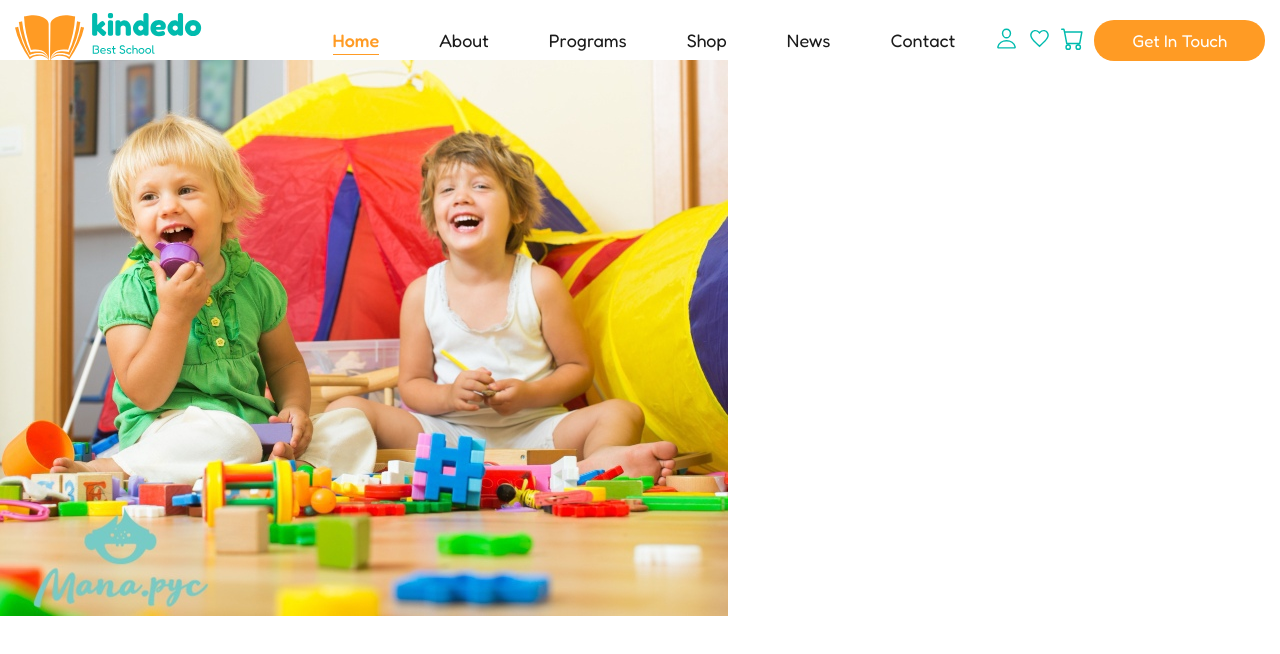
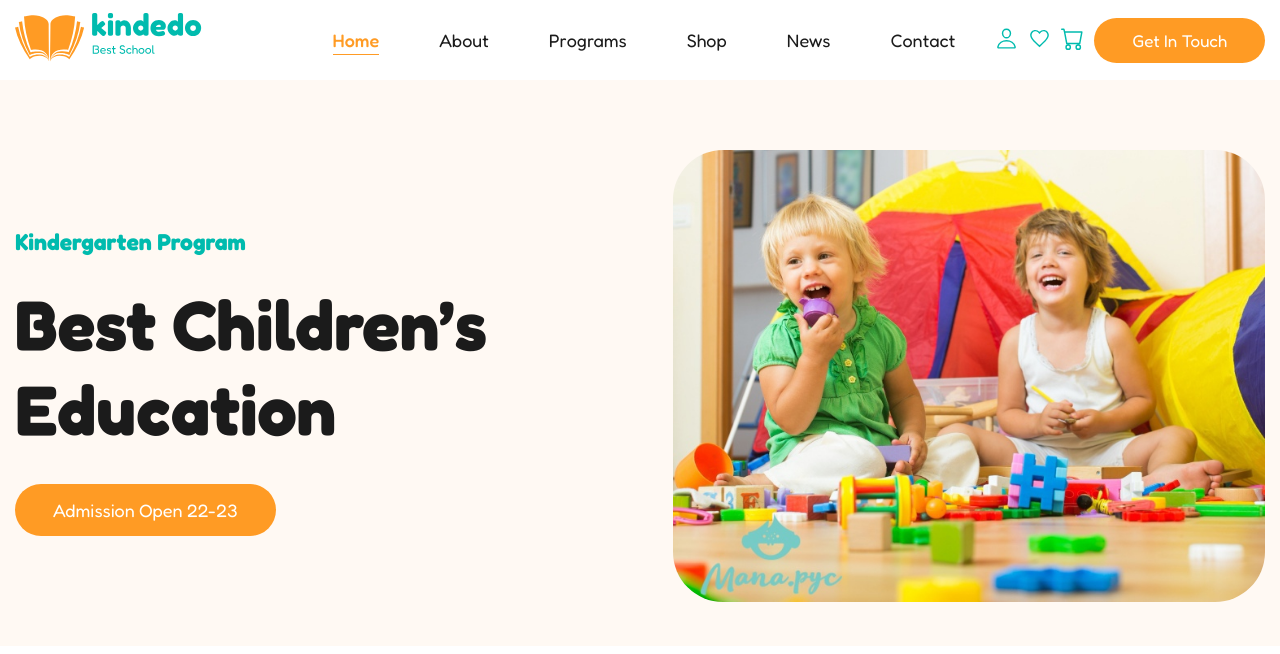
Before and after one commit to ravshanaliyev/kinde, a React (Create React App) app: page / in a window 1280 px wide. Shown: the top 654 px of the page. Built offline with nearby package versions, Linux system fonts and the light colour scheme.

Commit message:
home header

```diff
--- a/src/components/navbar/Navbar.css
+++ b/src/components/navbar/Navbar.css
@@ -8,7 +8,7 @@ body {
 
 .container {
     max-width: 1400px;
-    margin: 0 auto;
+    margin: 0 auto !important;
     padding: 10px 15px;
     display: flex;
     justify-content: space-between;
@@ -59,9 +59,9 @@ body {
     justify-content: center;
     color: #fff;
     font-size: 17px;
-    padding: 10px 38px;
+    padding: 12px 38px;
     background-color: #ff9b24;
-    border-radius: 20px;
+    border-radius: 50px;
     transition: all 0.3s ease-in-out;
     text-decoration: none;
 }
--- /dev/null
+++ b/src/pages/home/Home.css
@@ -0,0 +1,49 @@
+.home-header {
+    background-color: #fff9f3;
+    padding: 30px 0;
+    margin-top: 20px;
+}
+
+.container {
+    max-width: 1400px;
+    margin: 0 auto;
+    padding: 10px 15px;
+    display: flex;
+    justify-content: space-between;
+    align-items: center;
+}
+
+.header-info-title {
+    color: #00bbae;
+    font-size: 23px;
+    margin-bottom: -20px;
+}
+
+.header-title {
+    color: #1b1b1b;
+    font-size: 70px;
+}
+
+.header-img {
+    margin-top: 30px;
+}
+
+.header-img img {
+    width: 100%;
+    border-radius: 50px;
+}
+
+.header-btn {
+    color: #fff;
+    font-size: 18px;
+    padding: 15px 38px;
+    background-color: #ff9b24;
+    border-radius: 50px;
+    transition: all 0.3s ease-in;
+    text-decoration: none;
+
+}
+
+.header-btn:hover {
+    background-color: #00bbae;
+}
--- a/src/pages/home/Home.jsx
+++ b/src/pages/home/Home.jsx
@@ -1,9 +1,26 @@
 import React from 'react'
 import Banner from '../../assets/header.jpg'
+import { Link } from 'react-router-dom'
+import './Home.css'
 const Home = () => {
     return (
-        <div>
-            <img src={Banner} alt="" />
+        <div className='home'>
+            <div className="home-header">
+                <div className="container">
+                    <div className="header-info">
+                        <h3 className="header-info-title">
+                            Kindergarten Program
+                        </h3>
+                        <h1 className="header-title">
+                            Best Children’s Education
+                        </h1>
+                        <Link to="/shop" className='header-btn'>Admission Open 22-23</Link>
+                    </div>
+                    <div className="header-img">
+                        <img src={Banner} alt="" />
+                    </div>
+                </div>
+            </div>
         </div>
     )
 }
```
